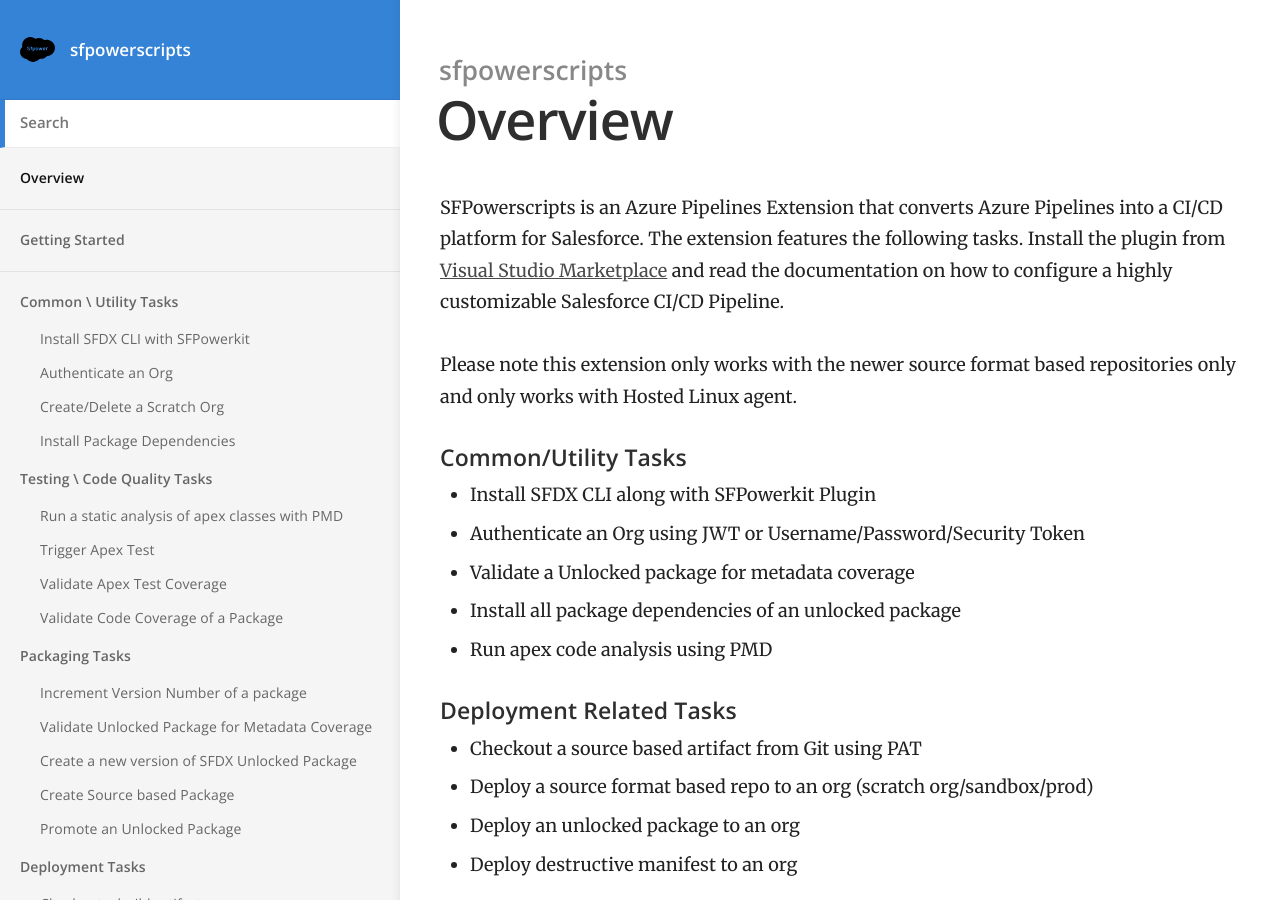
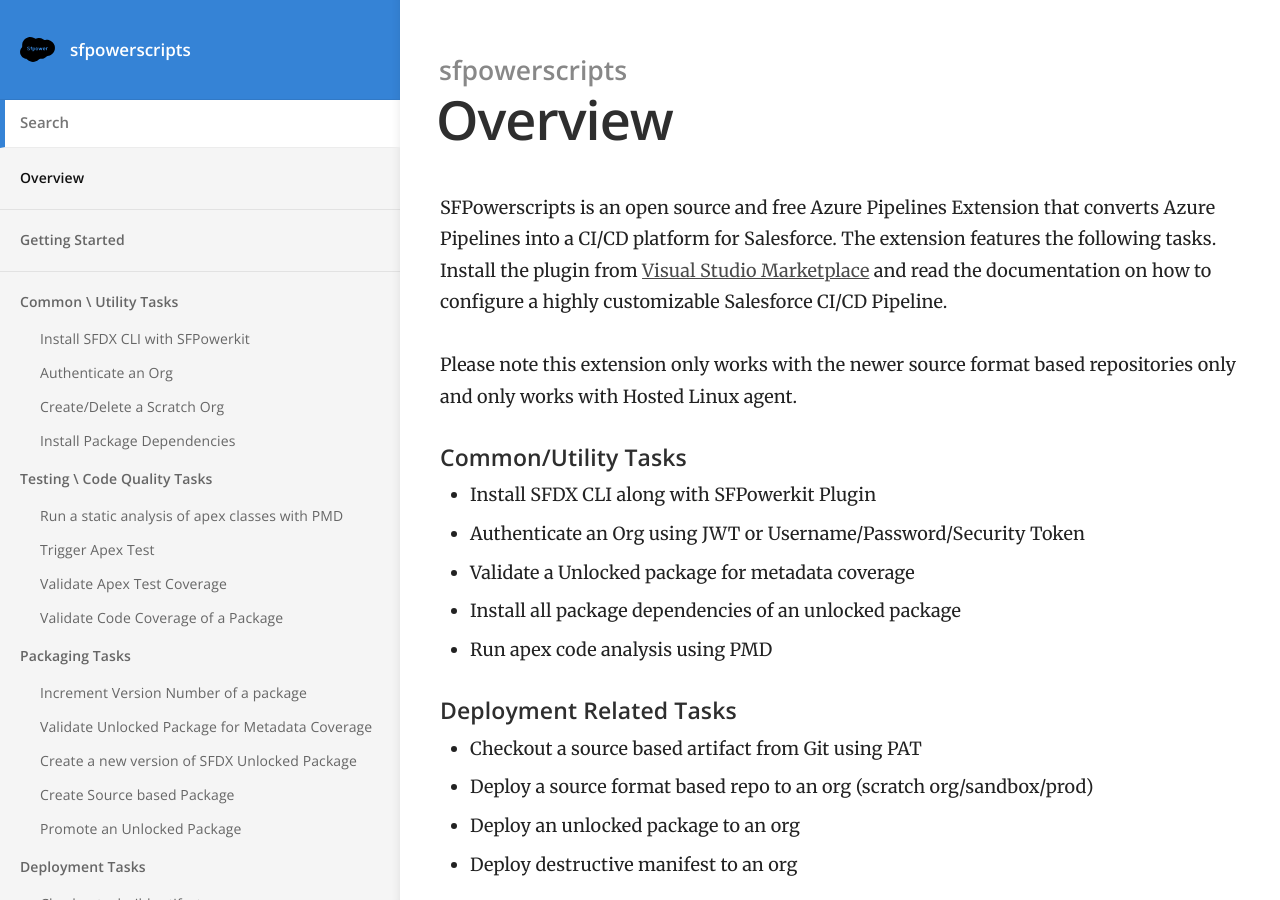
Before and after one commit to nbatterham/sfpowerscripts-doc, a Jekyll site: the page built from index.md, in a window 1280 px wide and 900 px high. Built offline with Jekyll 4.4.1, drawn with Linux system fonts in a browser that asks for light colours.

Commit message:
Fixed landing page

```diff
--- a/index.md
+++ b/index.md
@@ -2,7 +2,7 @@
 title: Overview
 ---
 
-SFPowerscripts is an Azure Pipelines Extension that converts Azure Pipelines into a CI/CD platform for Salesforce. The extension features the following tasks. Install the plugin from [Visual Studio Marketplace](https://marketplace.visualstudio.com/items?itemName=AzlamSalam.sfpowerscripts) and read the documentation on how to configure a highly customizable Salesforce CI/CD Pipeline.
+SFPowerscripts is an open source and free Azure Pipelines Extension that converts Azure Pipelines into a CI/CD platform for Salesforce. The extension features the following tasks. Install the plugin from [Visual Studio Marketplace](https://marketplace.visualstudio.com/items?itemName=AzlamSalam.sfpowerscripts) and read the documentation on how to configure a highly customizable Salesforce CI/CD Pipeline.
 
 Please note this extension only works with the newer source format based repositories only and only works with Hosted Linux agent.
 
```
